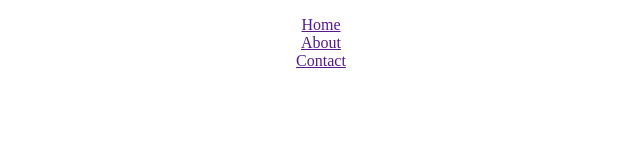
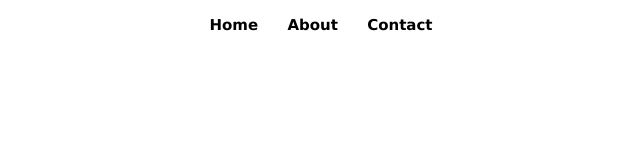
Before and after one commit to Shohanuzzaman-Omi/newcode, a plain HTML site: page Table/table.html in a window 1280 px wide. Shown: the whole page, without its empty margins (319-959 px from the left). Drawn offline with Linux system fonts and the light colour scheme.

Commit message:
Add table & nav

```diff
--- a/Table/table.html
+++ b/Table/table.html
@@ -10,7 +10,7 @@
 
     <ul>
         <li><a href="">Home</a></li>
-        <li><a href="">About</a></li>
+        <li style="margin-left: 2%; margin-right: 2%;"><a href="">About</a></li>
         <li><a href="">Contact</a></li>
     </ul>
 
--- a/Table/tbstyle.css
+++ b/Table/tbstyle.css
@@ -13,3 +13,13 @@ ul{
     list-style: none;
     text-align: center;
 }
+li{
+    display: inline-block;
+}
+a{
+    color: black;
+    text-decoration: none;
+    font-size: 15px;
+    font-weight: 900;
+    font-family: Verdana, Geneva, Tahoma, sans-serif;
+}
```
